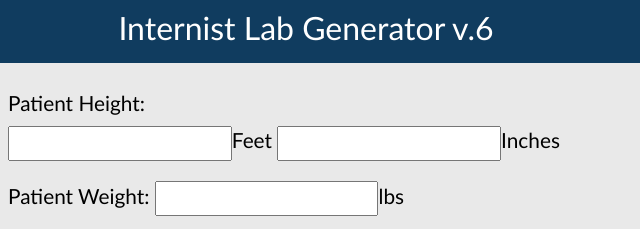
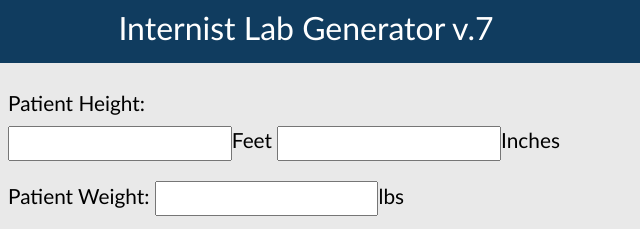
Before and after one commit to cty1/Internist-Lab-Generator, a plain HTML site: page index.html in a window 1280 px wide. Shown: the top 229 px of the page, 0-640 px from the left. Drawn offline with Linux system fonts and the light colour scheme.

Commit message:
updated version name at the top

```diff
--- a/index.html
+++ b/index.html
@@ -276,7 +276,7 @@
 
 <body>
     <header>
-        Internist Lab Generator v.6
+        Internist Lab Generator v.7
     </header>
     <div id=c ontent>
         <ul id="inputs">
```
